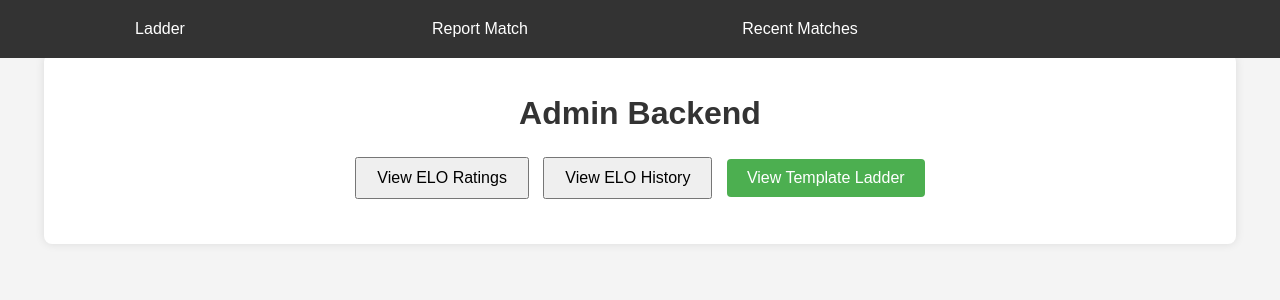
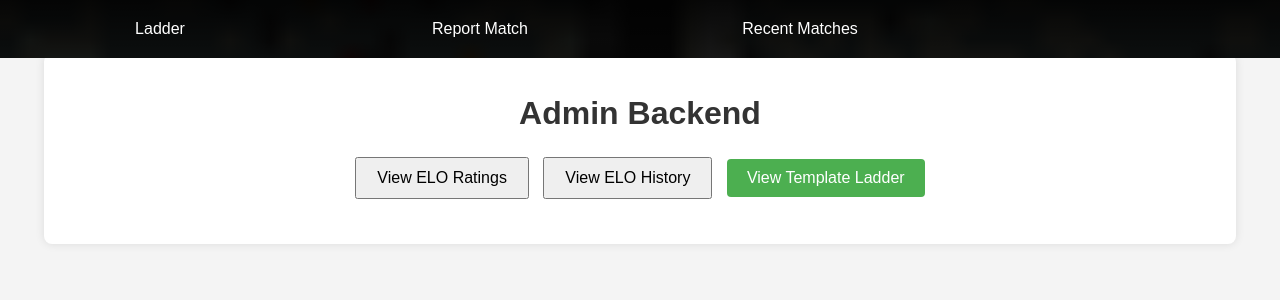
Before and after one commit to CodeOrangelt/RDL-D1-Ladder, a PHP site: page /admin.html in a window 1280 px wide. Shown: the top 300 px of the page. Run offline with PHP 8.4, Linux system fonts and the light colour scheme; some libraries are stand-ins or nearby versions.

Commit message:
fancy nav bar with custom image and lgradient

```diff
--- a/nav.css
+++ b/nav.css
@@ -1,6 +1,12 @@
 /* Navigation Bar Styling */
 nav {
-    background-color: #333;
+    background: linear-gradient(to bottom,
+        rgba(0, 0, 0, 0.9),
+        rgba(0, 0, 0, 0.7)),
+        url('images/image.png');
+    background-size: cover;
+    background-position: center;
+    background-repeat: no-repeat;
     color: #fff;
     padding: 10px 0;
     width: 100%; /* Ensure the nav takes full width */
```
